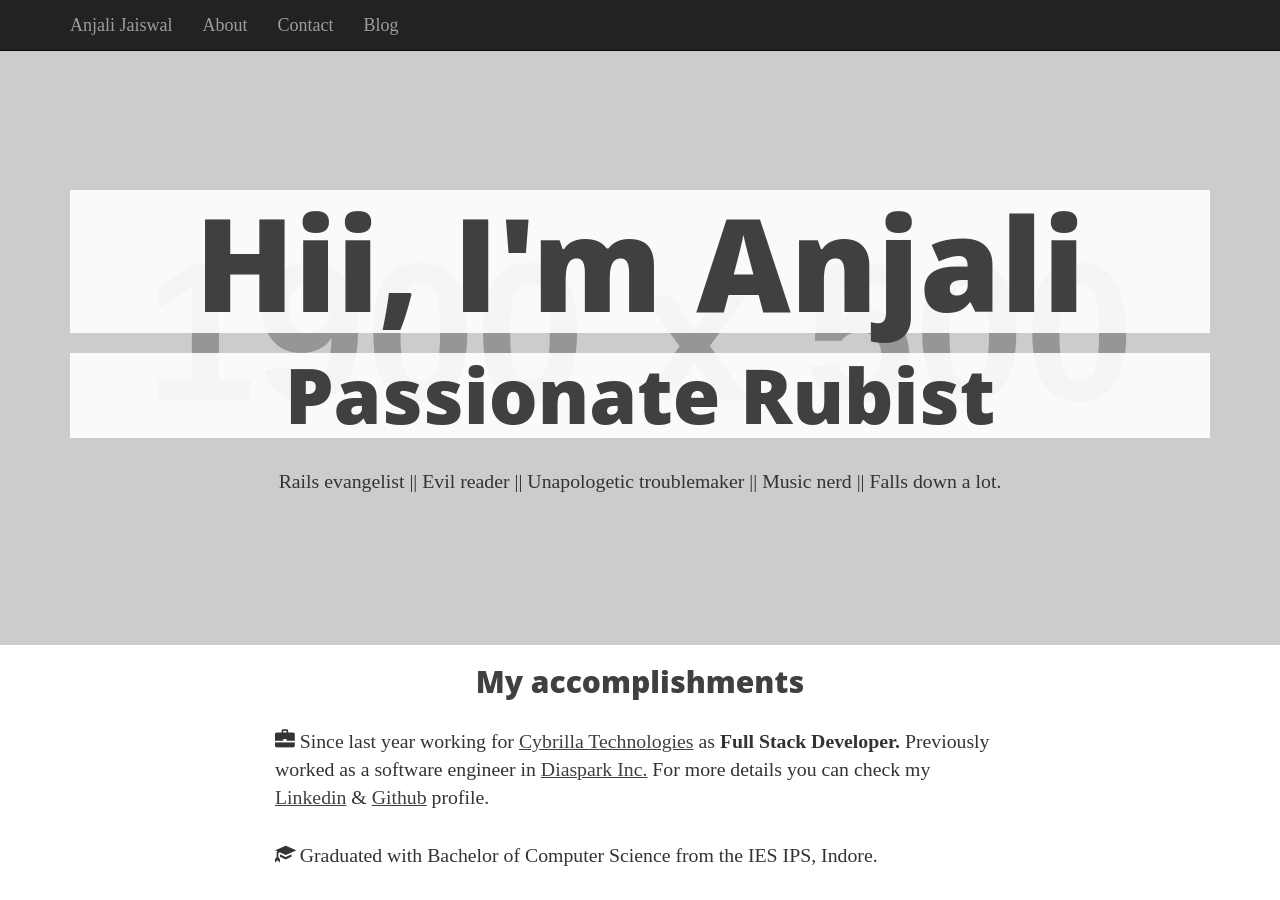
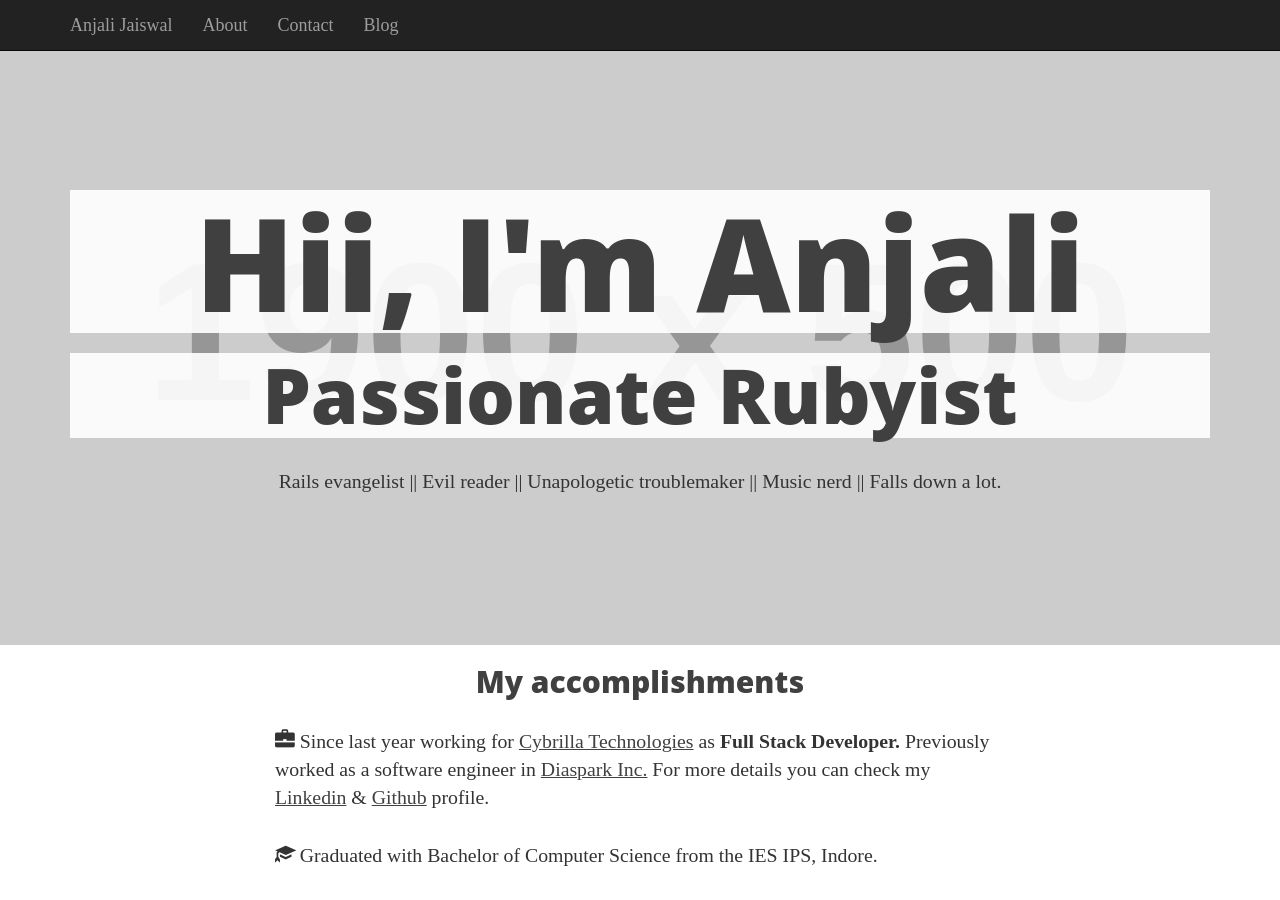
Before and after one commit to anjalijaiswal/website_edition_1, a Jekyll site: the page built from index.html, in a window 1280 px wide and 900 px high. Built offline with Jekyll 4.4.1, drawn with Linux system fonts in a browser that asks for light colours.

Commit message:
spell check

```diff
--- a/index.html
+++ b/index.html
@@ -7,7 +7,7 @@ title: Anjali Jaiswal
     <div class="headline">
         <div class="container">
             <h1>Hii, I'm Anjali</h1>
-            <h2>Passionate Rubist</h2>
+            <h2>Passionate Rubyist</h2>
             <p>Rails evangelist || Evil reader || Unapologetic troublemaker || Music nerd || Falls down a lot.</p>
         </div>
     </div>
```
